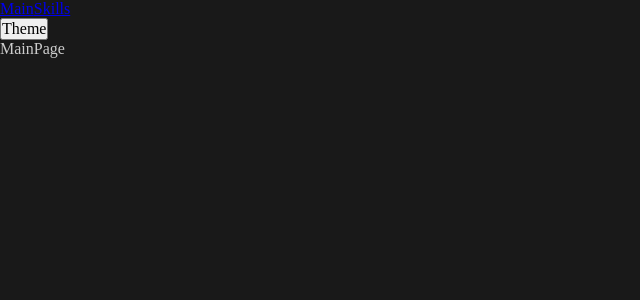
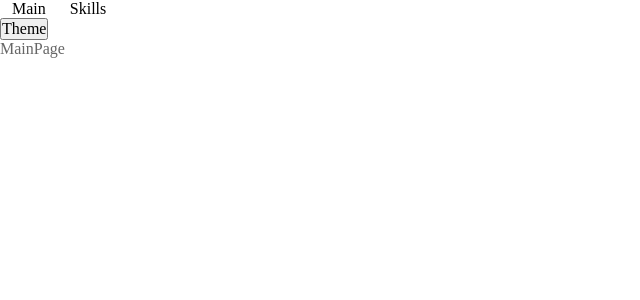
Before and after one commit to L1bertyCode/portfolio, a React app: page / in a window 1280 px wide. Shown: the top 300 px of the page, without its empty margins (0-640 px from the left). Built offline with nearby package versions, Linux system fonts and the light colour scheme.

Commit message:
ch sh/ui/Al

```diff
--- a/src/App/App.tsx
+++ b/src/App/App.tsx
@@ -6,6 +6,7 @@ import { classNames } from "@/shared/lib/classNames/classNames";
 import s from "./App.module.scss";
 import { useTheme } from "./providers/ThemeProvider";
 import { AppRouter } from "./providers/router";
+import { AppLink } from "@/shared/ui/AppLink/AppLink";
 
 
 const App = () => {
@@ -14,8 +15,8 @@ const App = () => {
     <div className={classNames("app", {}, [`app_${theme}_theme`])}>
       <header>
         <nav>
-          <Link to={"/"}>Main</Link>
-          <Link to={"/skills"}>Skills</Link>
+          <AppLink to={"/"}>Main</AppLink>
+          <AppLink to={"/skills"}>Skills</AppLink>
         </nav>
         <button onClick={toggleTheme}>Theme</button>
       </header>
--- a/src/App/providers/ThemeProvider/lib/useTheme/useTheme.ts
+++ b/src/App/providers/ThemeProvider/lib/useTheme/useTheme.ts
@@ -9,7 +9,7 @@ interface UseThemeResult {
 export function useTheme(): UseThemeResult {
   const { theme, setTheme } = useContext(ThemeContext);
   const toggleTheme = () => {
-    const newTheme = theme === Theme.DARK ? Theme.LIGHT : Theme.DARK;
+    const newTheme = theme === Theme.LIGHT ? Theme.DARK : Theme.LIGHT;
     setTheme(newTheme);
     localStorage.setItem(LOCAL_STORAGE_THEME_KEY, newTheme);
   };
--- a/src/App/providers/ThemeProvider/ui/ThemeProvider/ThemeProvider.tsx
+++ b/src/App/providers/ThemeProvider/ui/ThemeProvider/ThemeProvider.tsx
@@ -5,7 +5,7 @@ import { LOCAL_STORAGE_THEME_KEY, Theme, ThemeContext } from "../../lib/ThemeCon
 interface ThemeProviderProps {
   children: ReactNode;
 };
-const defaultTheme = localStorage.getItem(LOCAL_STORAGE_THEME_KEY) as Theme || Theme.DARK;
+const defaultTheme = localStorage.getItem(LOCAL_STORAGE_THEME_KEY) as Theme || Theme.LIGHT;
 
 export const ThemeProvider = ({ children }: ThemeProviderProps) => {
   const [theme, setTheme] = useState<Theme>(defaultTheme);
--- a/src/App/styles/index.scss
+++ b/src/App/styles/index.scss
@@ -5,6 +5,6 @@
 .app {
   font: var(--font-m);
   background: var(--bg-color);
-  color: var(--text-color);
+  color: var(--text-color-primary );
   min-height: 100vh;
 }
--- a/src/App/styles/theme/dark.scss
+++ b/src/App/styles/theme/dark.scss
@@ -5,9 +5,7 @@
   --bg-color-dark: #929292;
   --bg-color-light: #363636;
 
-  --accent-color: #d7ffe0;
-  --text-color: #cccccc;
-  --text-color-not-accented: #a7a7a7;
-  --gradient: linear-gradient(90.00deg, rgb(19, 176, 245), rgb(231, 15, 170));
-
+  --text-color-primary: #ccc;
+  --text-color-secondary: #ddd;
+  --text-color-accent: #4b4d80;
 }
--- a/src/App/styles/theme/light.scss
+++ b/src/App/styles/theme/light.scss
@@ -3,6 +3,7 @@
   --bg-color-dark: #a9a9a9;
   --bg-color-light: #f1f1f1;
 
-  --accent-color: #D7FFE0;
-  --text-color: #000;
+  --text-color-primary: #666666;
+  --text-color-secondary: #000;
+  --text-color-accent: #42446e;
 }
--- a/src/shared/ui/AppLink/AppLink.module.scss
+++ b/src/shared/ui/AppLink/AppLink.module.scss
@@ -0,0 +1,10 @@
+.AppLink {
+  font: var(--font-l);
+  font-style: var(--font-family-accent);
+  font-weight: 500;
+
+  text-decoration: none;
+  color: var(--text-color-secondary);
+
+  padding: 8px 12px;
+}
--- a/src/shared/ui/AppLink/AppLink.tsx
+++ b/src/shared/ui/AppLink/AppLink.tsx
@@ -1,9 +1,12 @@
-interface AppLinkProps { };
+import { Link, LinkProps } from "react-router-dom";
+
 import s from "./AppLink.module.scss";
-export const AppLink = ({ }: AppLinkProps) => {
+
+interface AppLinkProps extends LinkProps { };
+export const AppLink = ({ to, children }: AppLinkProps) => {
   return (
-    <div className={s.AppLink}>
-      <div>AppLink</div>
-    </div>
+    <Link to={to} className={s.AppLink}>
+      {children}
+    </Link>
   );
 };
```
Also changed, not shown: src/App/styles/variables/global.scss (+25 -4 lines), 1 other file (tests, documents, lock files or other folders).
